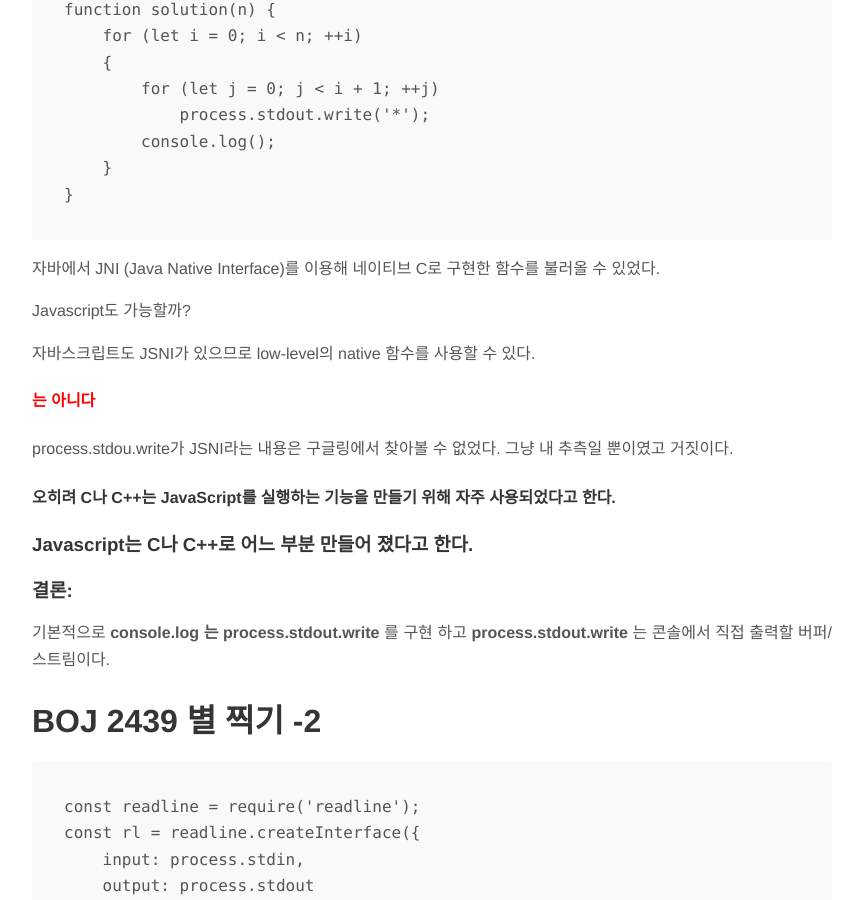
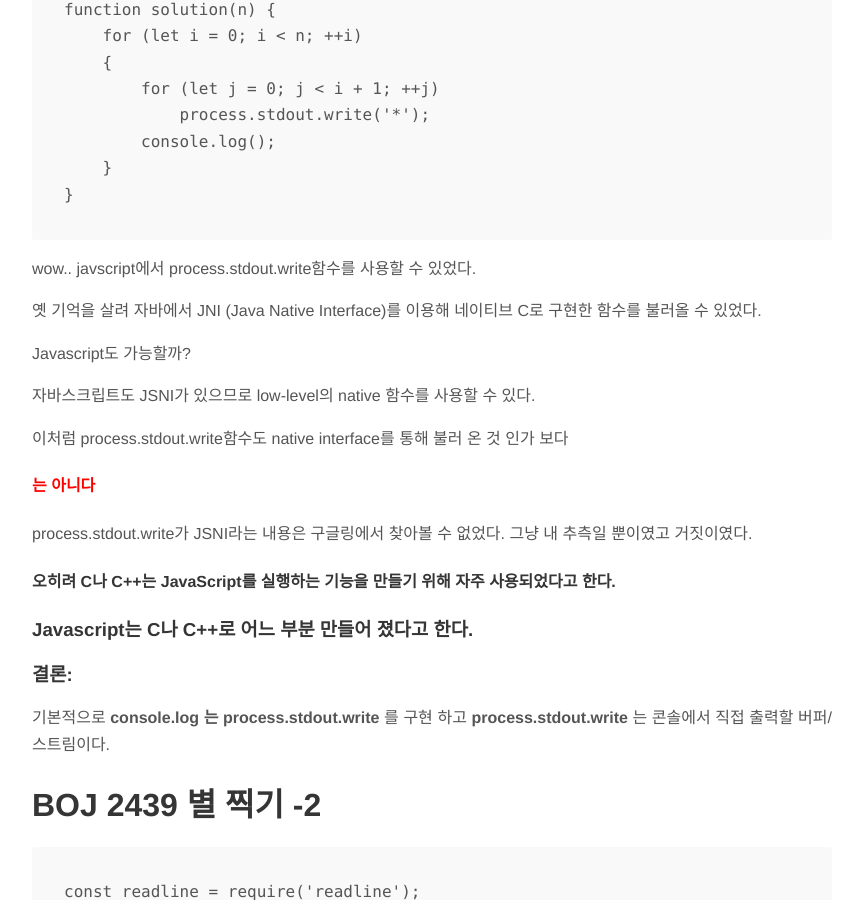
Before and after one commit to hyunwlee-dev/TIL, a Jekyll site: the page built from _posts/2022-04-01-til.md, in a window 1280 px wide and 900 px high, scrolled down 1752 px. Shown: the whole window, without its empty margins (208-1071 px from the left). Built offline with Jekyll 4.4.1, drawn with Linux system fonts in a browser that asks for light colours; nearby versions of some CDN libraries.

Commit message:
modified:   2022-04-01-til.md

````diff
--- a/_posts/2022-04-01-til.md
+++ b/_posts/2022-04-01-til.md
@@ -78,15 +78,19 @@ function solution(n) {
 }
 ```
 
-자바에서 JNI (Java Native Interface)를 이용해 네이티브 C로 구현한 함수를 불러올 수 있었다.
+wow.. javscript에서 process.stdout.write함수를 사용할 수 있었다.
+
+옛 기억을 살려 자바에서 JNI (Java Native Interface)를 이용해 네이티브 C로 구현한 함수를 불러올 수 있었다.
 
 Javascript도 가능할까?
 
 자바스크립트도 JSNI가 있으므로 low-level의 native 함수를 사용할 수 있다.
 
+이처럼 process.stdout.write함수도 native interface를 통해 불러 온 것 인가 보다
+
 #### <span style="color:red">는 아니다</span>
 
-process.stdou.write가 JSNI라는 내용은 구글링에서 찾아볼 수 없었다. 그냥 내 추측일 뿐이였고 거짓이다.
+process.stdout.write가 JSNI라는 내용은 구글링에서 찾아볼 수 없었다. 그냥 내 추측일 뿐이였고 거짓이였다.
 
 #### 오히려 C나 C++는 JavaScript를 실행하는 기능을 만들기 위해 자주 사용되었다고 한다.
 
````
